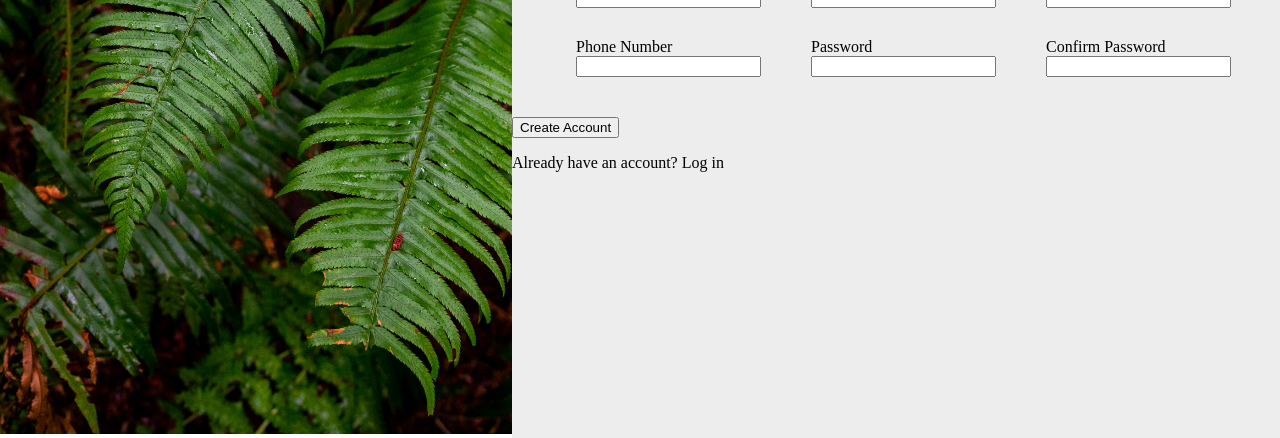
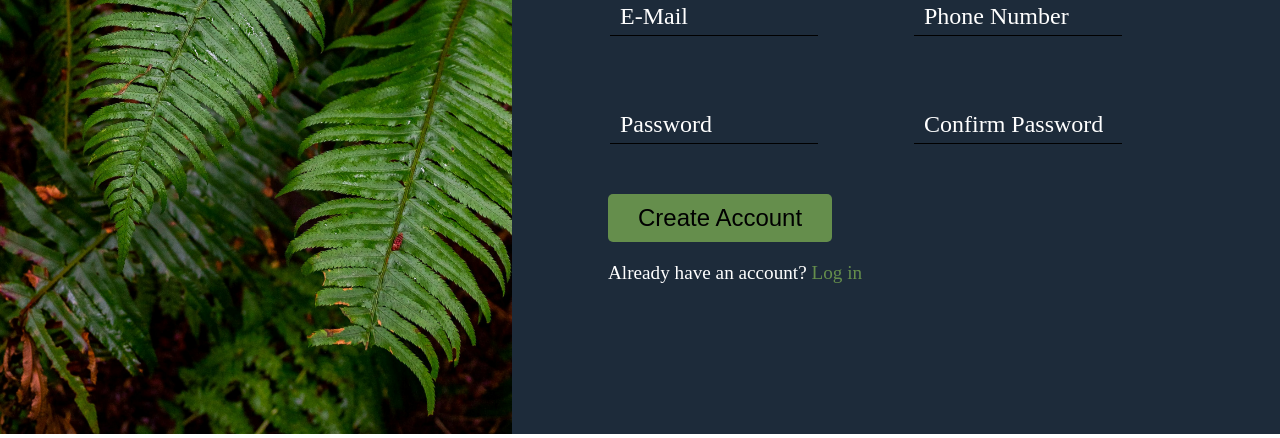
Before and after one commit to behluelselcuk/sign_up_form, a plain HTML site: page index.html in a window 1280 px wide. Shown: the part 366-804 px from the top of the page. Drawn offline with Linux system fonts and the light colour scheme.

Commit message:
CSS Design aktualisieren

```diff
--- a/index.html
+++ b/index.html
@@ -21,26 +21,29 @@
         <form class="form" action="#">
             <h1>Get started</h1>
             <fieldset>
+                <div class="input-element-group">
                     <div class="input-element">
                         <label for="first_name">First Name</label>
                         <input type="text" name="" id="first_name">
                     </div>
-
                     <div class="input-element">
                         <label for="last_name">Last Name</label>
                         <input type="text" id="last_name">
                     </div>
+                </div>
 
+                <div class="input-element-group">
                     <div class="input-element">
                         <label for="email">E-Mail</label>
                         <input type="email" id="email">
                     </div>
-
                     <div class="input-element">
                         <label for="phone-number">Phone Number</label>
                         <input type="tel" id="phone-number">
                     </div>
+                </div>
 
+                <div class="input-element-group">
                     <div class="input-element">
                         <label for="password">Password</label>
                         <input type="password" id="password">
@@ -50,9 +53,12 @@
                         <label for="repeat-password">Confirm Password</label>
                         <input type="password" id="repeat-password">
                     </div>
+                </div>
             </fieldset>
+            <div class="form-footer">
                 <button type="submit">Create Account</button>
                 <p>Already have an account? <span class="log-in">Log in</span></p>
+            </div>
         </form>
     </div>
 
--- a/style.css
+++ b/style.css
@@ -1,3 +1,10 @@
+:root {
+    --background: #1D2B3A;
+    --green: #658E4C;
+    --black: #000;
+    --white: #fff;
+}
+
 body {
     margin: 0;
     display: flex;
@@ -30,7 +37,7 @@ body {
 }
 
 .title > h1 {
-    color: #fff;
+    color: var(--white);
     text-transform: uppercase;
 }
 
@@ -38,24 +45,84 @@ body {
 
 /* === FORM === */
 .form-container {
-    display: flex;
-    align-items: center;
-    width: 100%;
-    background-color: rgb(237, 237, 237);
+    width: 100vw;
+    height: 100vh;
+    background-color: var(--background);
 }
 
-.form fieldset {
-    border: none;
+.form {
+    display: flex;
+    flex-direction: column;
+    gap: 50px;
+    height: 100%;
+    justify-content: center;
+    padding-left: 6rem;
+    padding-right: 10rem;
+}
+
+.form > h1 {
+    font-size: 3rem;
+    color: var(--white);
+    margin: 0;
 }
 
 .form > fieldset {
     display: flex;
-    flex-wrap: wrap;
+    flex-direction: column;
+    gap: 50px;
+    border: none;
+    padding: 0;
+}
+
+.input-element-group {
+    display: flex;
+    gap: 100px;
 }
 
 .input-element {
     display: flex;
     flex-direction: column;
-    margin-left: 50px;
-    margin-bottom: 30px;
 }
+
+.input-element label {
+    font-size: 1.5rem;
+    color: var(--white);
+    transform: translate(10px, 25px);
+    transition: transform .5s ease-in-out;
+}
+
+.input-element input {
+    width: 100%;
+    font-size: 1.5rem;
+    background-color: var(--background);
+    color: var(--white);
+    border: none;
+    border-bottom: 1px solid var(--black);
+}
+
+.input-element input:focus {
+    outline: none;
+    border: 1px solid var(--green);
+    border-radius: 5px;
+}
+
+.form-footer button {
+    background-color: var(--green);
+    font-size: 1.5rem;
+    border: none;
+    border-radius: 5px;
+    padding: 10px 30px;
+}
+
+.form-footer p,
+.form-footer .log-in {
+    font-size: 1.2rem;
+}
+
+.form-footer p {
+    color: var(--white);
+}
+
+.form-footer .log-in {
+    color: var(--green);
+}
```
Lines whose indentation alone changed are shown as unchanged.
